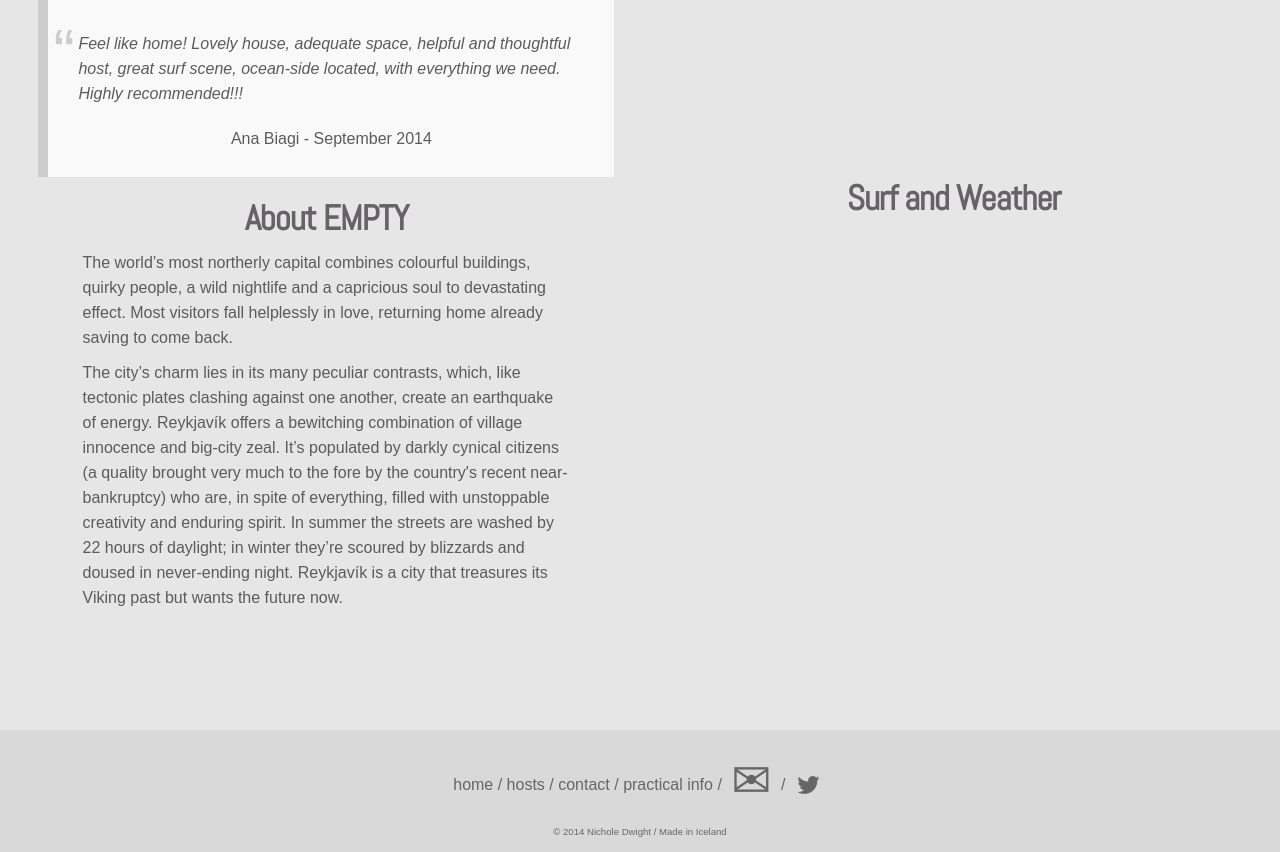
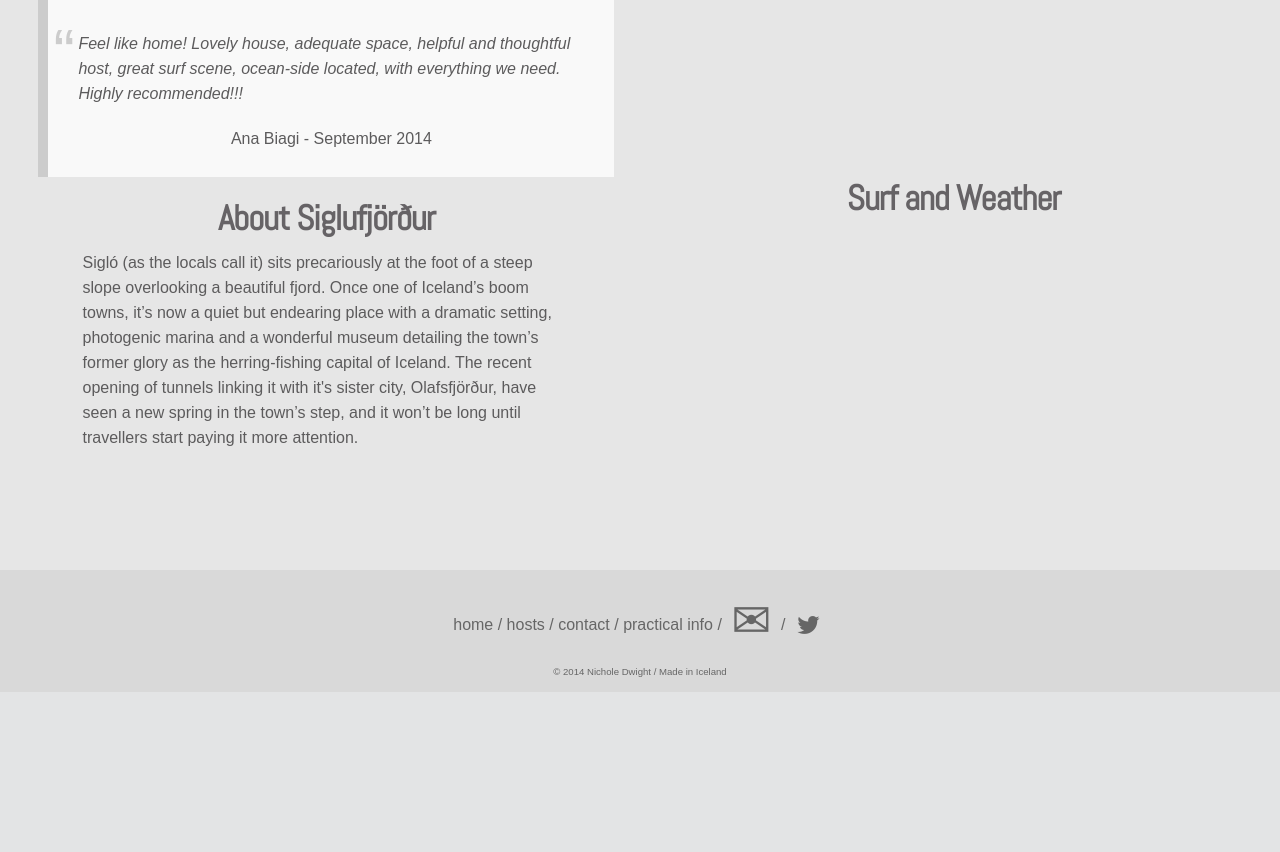
Before and after one commit to nicholedwight/breaking-the-ice, a PHP site: page /hostfamilies/oskar in a window 1280 px wide. Shown: the part 1242-2094 px from the top of the page. After the commit the page ends 1919 px from the top, so only its background shows below. Run offline with PHP 8.4, Linux system fonts and the light colour scheme; style sheets or scripts are compiled from the project's sources; some libraries are stand-ins or nearby versions; some web fonts are replaced.

Commit message:
all city info is now done

```diff
--- a/hostfamilies/oskar.php
+++ b/hostfamilies/oskar.php
@@ -12,7 +12,7 @@
       <div class="name_container">
         <img src="/project1/assets/img/osk_profile.jpg" alt="Rolf and Ada" class="host_profile_image">
         <h2 class="host_name">Rolf and Ada Oskar</h2>
-        <p class="location">Somewhere, Iceland</p>
+        <p class="location">Siglufjörður, Iceland</p>
       </div>
 
       <article class="about_host">
@@ -72,11 +72,10 @@
 
     <div class="host_details cf">
       <article class="about_city">
-        <h3>About EMPTY</h3>
+        <h3>About Siglufjörður</h3>
         <p>
-          The world’s most northerly capital combines colourful buildings, quirky people, a wild nightlife and a capricious soul to devastating effect. Most visitors fall helplessly in love, returning home already saving to come back.</p>
-        <p>
-          The city’s charm lies in its many peculiar contrasts, which, like tectonic plates clashing against one another, create an earthquake of energy. Reykjavík offers a bewitching combination of village innocence and big-city zeal. It’s populated by darkly cynical citizens (a quality brought very much to the fore by the country's recent near-bankruptcy) who are, in spite of everything, filled with unstoppable creativity and enduring spirit. In summer the streets are washed by 22 hours of daylight; in winter they’re scoured by blizzards and doused in never-ending night. Reykjavík is a city that treasures its Viking past but wants the future now.</p>
+          Sigló (as the locals call it) sits precariously at the foot of a steep slope overlooking a beautiful fjord. Once one of Iceland’s boom towns, it’s now a quiet but endearing place with a dramatic setting, photogenic marina and a wonderful museum detailing the town’s former glory as the herring-fishing capital of Iceland. The recent opening of tunnels linking it with it's sister city, Olafsfjörður, have seen a new spring in the town’s step, and it won’t be long until travellers start paying it more attention.
+        </p>
 
       </article>
 
--- a/hosts.php
+++ b/hosts.php
@@ -47,7 +47,7 @@
               <p>See More About Rolf &#38; Ada</p>
             </div>
           <p class="host_card_name">Rolf &#38; Ada Oskar</p>
-          <p class="host_location">Iceland</p>
+          <p class="host_location">Siglufjörður, Iceland</p>
           </a>
         </li>
         <li class="host_card quarter_transparent">
```
